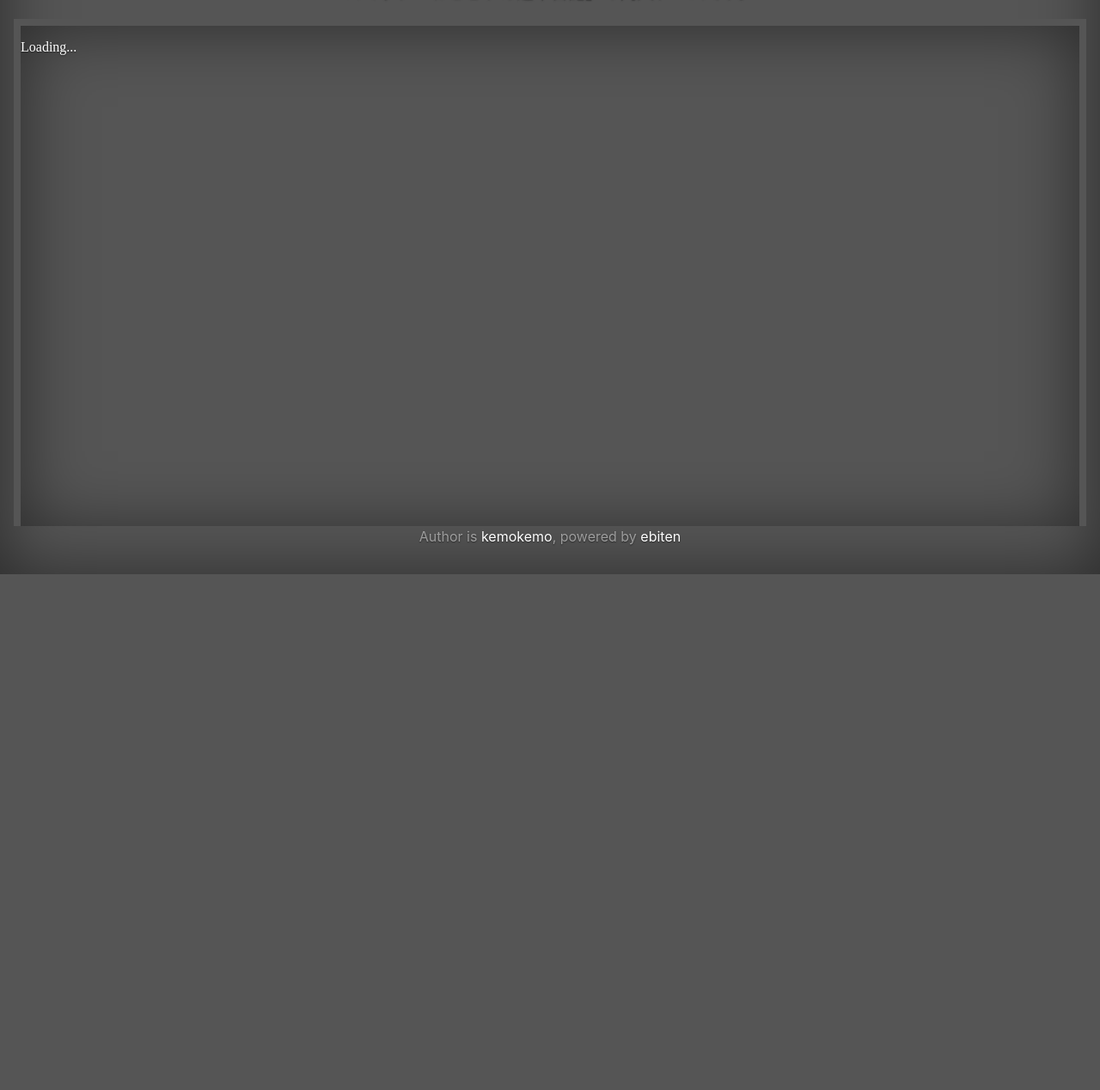
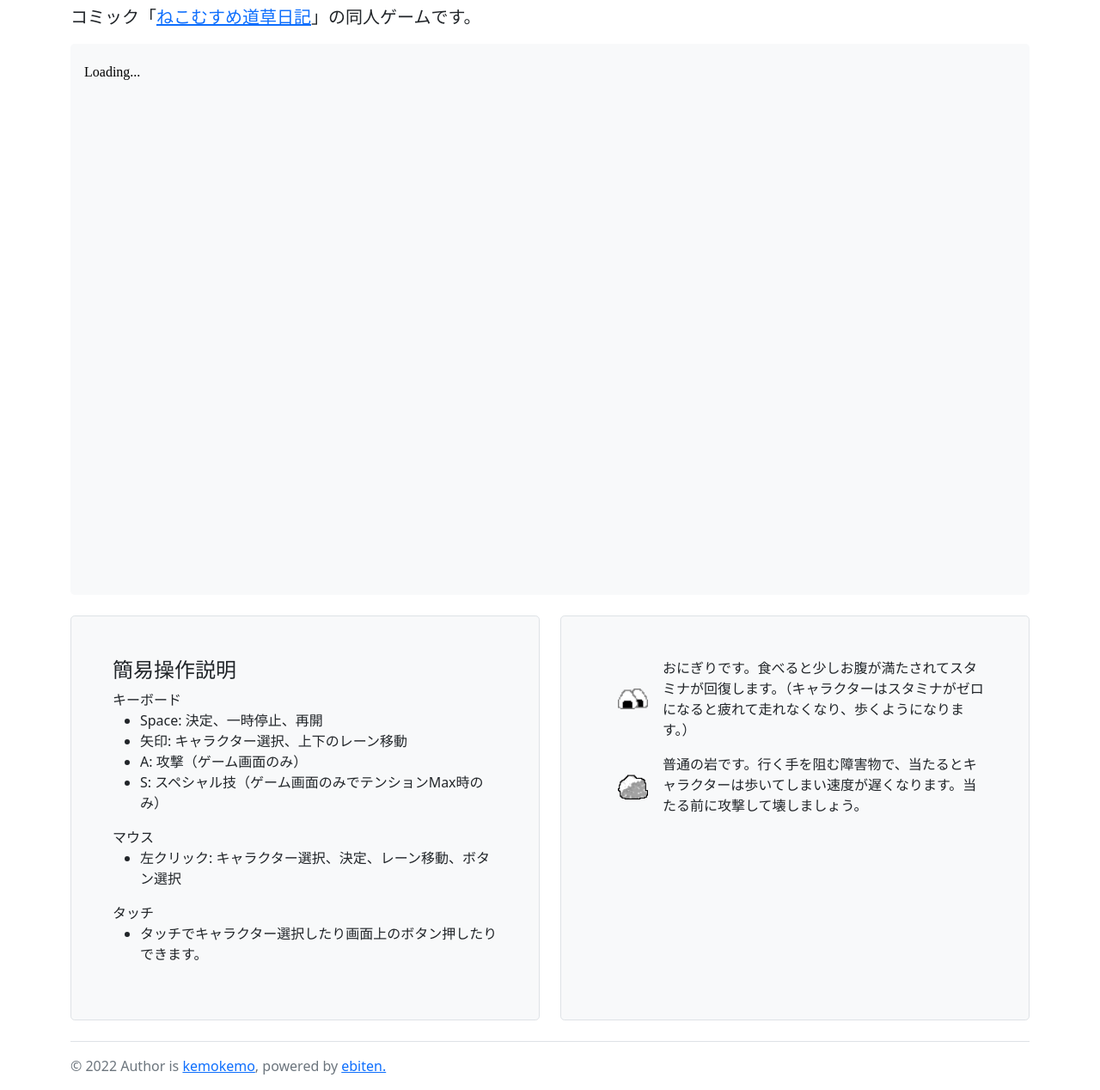
Before and after one commit to kemokemo/kuronan-dash, a plain HTML site: page public/index.html in a window 1280 px wide. Shown: the part 132-1400 px from the top of the page at 86% size. Before the commit the page ends 800 px from the top, so only its background shows below. Drawn offline with Linux system fonts and the light colour scheme; no server answers.

Commit message:
docs: update web content and add descriptions

```diff
--- a/public/cover.css
+++ /dev/null
@@ -1,117 +0,0 @@
-/*
- * Globals
- */
-
-/* Links */
-a,
-a:focus,
-a:hover {
-  color: #fff;
-}
-
-/* Custom default button */
-.btn-secondary,
-.btn-secondary:hover,
-.btn-secondary:focus {
-  color: #333;
-  text-shadow: none; /* Prevent inheritance from `body` */
-  background-color: #fff;
-  border: .05rem solid #fff;
-}
-
-
-/*
- * Base structure
- */
-
-html,
-body {
-  height: 100%;
-  background-color: #555;
-}
-
-body {
-  display: -ms-flexbox;
-  display: flex;
-  color: #fff;
-  text-shadow: 0 .05rem .1rem rgba(0, 0, 0, .5);
-  box-shadow: inset 0 0 5rem rgba(0, 0, 0, .5);
-}
-
-/*
- * Extend the width for the game screen
- */
-.cover-container {
-  /* max-width: 42em;*/
-  max-width: 126em;
-}
-
-
-/*
- * Header
- */
-.masthead {
-  margin-bottom: 2rem;
-}
-
-.masthead-brand {
-  margin-bottom: 0;
-}
-
-.nav-masthead .nav-link {
-  padding: .25rem 0;
-  font-weight: 700;
-  color: rgba(255, 255, 255, .5);
-  background-color: transparent;
-  border-bottom: .25rem solid transparent;
-}
-
-.nav-masthead .nav-link:hover,
-.nav-masthead .nav-link:focus {
-  border-bottom-color: rgba(255, 255, 255, .25);
-}
-
-.nav-masthead .nav-link + .nav-link {
-  margin-left: 1rem;
-}
-
-.nav-masthead .active {
-  color: #fff;
-  border-bottom-color: #fff;
-}
-
-@media (min-width: 48em) {
-  .masthead-brand {
-    float: left;
-  }
-  .nav-masthead {
-    float: right;
-  }
-}
-
-
-/*
- * Cover
- */
-.cover {
-  padding: 0 1.5rem;
-}
-.cover .btn-lg {
-  padding: .75rem 1.25rem;
-  font-weight: 700;
-}
-
-/*
- * iframe in bootstrap
- */
-.game-frame {
-  margin: 0 auto;
-  display: block;
-}
-
-/*
- * Footer
- */
-.mastfoot {
-  color: rgba(255, 255, 255, .5);
-}
--- /dev/null
+++ b/public/css/app.css
@@ -0,0 +1,23 @@
+.game-screen {
+  aspect-ratio: 16 / 9;
+  max-height: 720px;
+}
+.game-screen iframe {
+  width:100%;
+  height:100%;
+}
+
+.item-grid {
+  display: grid;
+  grid-template-columns: 70px 1fr;
+  row-gap: 1rem;
+}
+.item-grid img {
+  display: block;
+  margin: auto;
+  width: 50%;
+}
+.item-grid p {
+  display: block;
+  margin: auto;
+}
--- a/public/index.html
+++ b/public/index.html
@@ -7,57 +7,82 @@
   <meta name="description" content="">
   <meta name="author" content="kemokemo">
   <title>黒菜んダッシュ</title>
-  <!-- Bootstrap core CSS -->
-  <link href="bootstrap.min.css" rel="stylesheet">
-
-  <style>
-    .bd-placeholder-img {
-      font-size: 1.125rem;
-      text-anchor: middle;
-      -webkit-user-select: none;
-      -moz-user-select: none;
-      -ms-user-select: none;
-      user-select: none;
-    }
-
-    @media (min-width: 768px) {
-      .bd-placeholder-img-lg {
-        font-size: 3.5rem;
-      }
-    }
-  </style>
-  <!-- Custom styles for this template -->
-  <link href="cover.css" rel="stylesheet">
+  <link rel="stylesheet" href="css/bootstrap.min.css">
+  <link rel="stylesheet" href="css/app.css">
 </head>
 
-<body class="text-center">
-  <div class="cover-container d-flex w-100 h-100 p-3 mx-auto flex-column">
-    <header class="masthead mb-auto">
-      <div class="inner">
+<body>
+  <main>
+
+    <div class="container py-10">
         <nav class="nav nav-masthead justify-content-center">
           <a class="nav-link active" href="#">Home</a>
           <a class="nav-link" href="https://github.com/kemokemo/kuronan-dash">GitHub</a>
         </nav>
     </div>
+
+    <div class="container py-10">
+      <header class="pb-3 mb-4 border-bottom">
+        <h1>黒菜んダッシュ💨</h1>
       </header>
 
-    <main role="main" class="inner cover">
-      <h1 class="cover-heading">黒菜んダッシュ💨</h1>
+      <div>
         <p class="lead">コミック「<a href="http://www.comic-ryu.jp/_nekomusume/" target="_blank"
             rel="noreferrer">ねこむすめ道草日記</a>」の同人ゲームです。</p>
-    </main>
-
-    <div class="embed-responsive embed-responsive-16by9">
-      <iframe class="embed-responsive-item" src="_wasm.html" width="1280" height="720" allow="autoplay"></iframe>
       </div>
 
-    <footer class="mastfoot mt-auto">
-      <div class="inner">
-        <p>Author is <a href="https://github.com/kemokemo" target="_blank" rel="noreferrer">kemokemo</a>, powered by <a
-            href="https://github.com/hajimehoshi/ebiten" target="_blank" rel="noreferrer">ebiten</a></p>
+      <div class="p-2 mb-4 bg-light rounded-3">
+        <div class="embed-responsive embed-responsive-16by9 game-screen">
+          <iframe class="embed-responsive-item game-screen" src="_wasm.html" allow="autoplay"></iframe>
         </div>
+      </div>
+
+      <div class="row align-items-md-stretch">
+        <div class="col-md-6">
+          <div class="h-100 p-5 bg-light border rounded-3">
+            <h4>簡易操作説明</h4>
+            <div>
+              キーボード
+              <ul>
+                <li>Space: 決定、一時停止、再開</li>
+                <li>矢印: キャラクター選択、上下のレーン移動</li>
+                <li>A: 攻撃（ゲーム画面のみ）</li>
+                <li>S: スペシャル技（ゲーム画面のみでテンションMax時のみ）</li>
+              </ul>
+          </div>
+            <div>
+              マウス
+              <ul>
+                <li>左クリック: キャラクター選択、決定、レーン移動、ボタン選択</li>
+              </ul>
+            </div>
+            <div>
+              タッチ
+              <ul>
+                <li>タッチでキャラクター選択したり画面上のボタン押したりできます。</li>
+              </ul>
+            </div>
+          </div>
+        </div>
+
+        <div class="col-md-6">
+          <div class="h-100 p-5 bg-light border rounded-3">
+            <div class="item-grid">
+              <img src="images/onigiri.png" alt="おにぎり" srcset="">
+              <p>おにぎりです。食べると少しお腹が満たされてスタミナが回復します。（キャラクターはスタミナがゼロになると疲れて走れなくなり、歩くようになります。）</p>
+              <img src="images/rock_normal.png" alt="岩" srcset="">
+              <p>普通の岩です。行く手を阻む障害物で、当たるとキャラクターは歩いてしまい速度が遅くなります。当たる前に攻撃して壊しましょう。</p>
+            </div>
+          </div>
+        </div>
+      </div>
+
+      <footer class="pt-3 mt-4 text-muted border-top">
+        <p>&copy; 2022 Author is <a href="https://github.com/kemokemo" target="_blank" rel="noreferrer">kemokemo</a>, powered by <a
+            href="https://github.com/hajimehoshi/ebiten" target="_blank" rel="noreferrer">ebiten.</a></p>
       </footer>
     </div>
+
+  </main>
 </body>
-
 </html>
```
Also changed, not shown: public/bootstrap.min.css (deleted), public/css/bootstrap.min.css (added), public/images/onigiri.png (added), public/images/rock_normal.png (added). Lines whose indentation alone changed are shown as unchanged.
